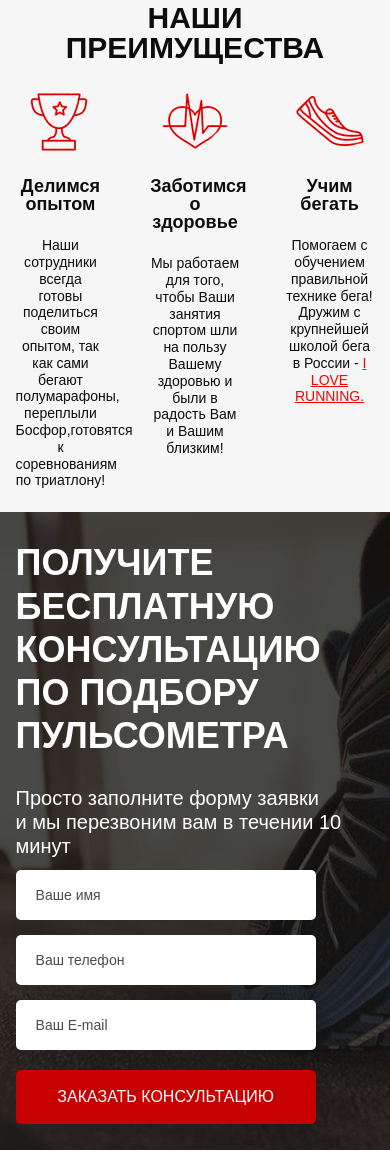
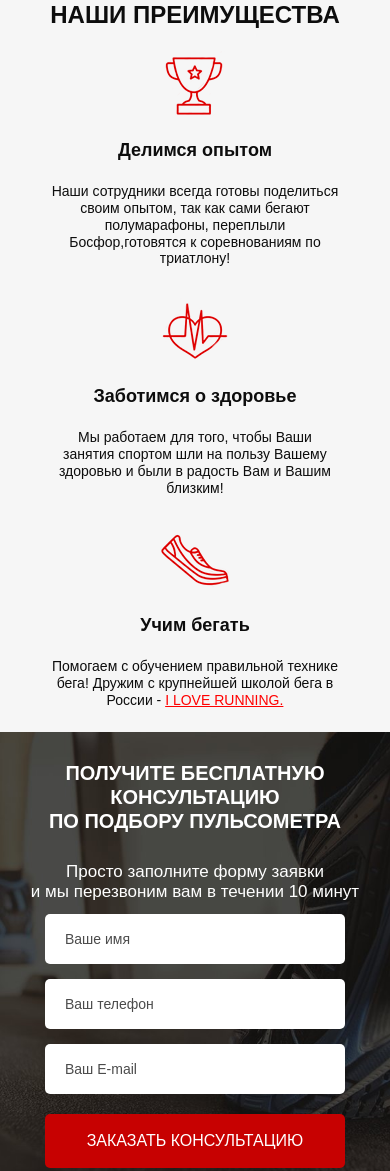
Before and after one commit to VadimBond/pulse-rate, a website: page src/index.html in a window 390 px wide. Shown: the part 590-1761 px from the top of the page. Before the commit the page ends 1740 px from the top, so only its background shows below. Drawn offline with nearby package versions, Linux system fonts and the light colour scheme; files that its build step writes are made by us from their sources; a web font is replaced by a local one.

Commit message:
consultation responsive

```diff
--- a/src/scss/blocks/_advantages.scss
+++ b/src/scss/blocks/_advantages.scss
@@ -35,3 +35,41 @@
     }
   }
 }
+// media
+@media (max-width: 991px) {
+  .container {
+    max-width: 720px;
+  }
+  .advantages {
+    &-blocks {
+      &__item {
+        width: 31%;
+      }
+    }
+  }
+}
+@media (max-width: 767px) {
+  .container {
+    max-width: 540px;
+  }
+}
+@media (max-width: 575px) {
+  .container {
+    width: 92%;
+  }
+  .advantages {
+    &-title {
+      font-size: 24px;
+    }
+    &-blocks {
+      flex-wrap: wrap;
+      justify-content: center;
+      &__item {
+        width: 80%;
+        &:not(:last-child) {
+          margin-bottom: 30px;
+        }
+      }
+    }
+  }
+}
--- a/src/scss/blocks/_consultation.scss
+++ b/src/scss/blocks/_consultation.scss
@@ -21,3 +21,41 @@
     padding: 18px 0;
   }
 }
+// media
+@media (max-width: 991px) {
+  .container {
+    max-width: 720px;
+  }
+  .consultation {
+    &-title {
+      font-size: 33px;
+    }
+  }
+}
+@media (max-width: 767px) {
+  .container {
+    max-width: 540px;
+  }
+  .consultation {
+    &-title {
+      font-size: 25px;
+    }
+  }
+}
+@media (max-width: 575px) {
+  .container {
+    width: 92%;
+  }
+  .consultation {
+    text-align: center;
+    &-title {
+      font-size: 20px;
+    }
+    &-descr {
+      font-size: 17px;
+    }
+    &-form {
+      margin: auto;
+    }
+  }
+}
```
